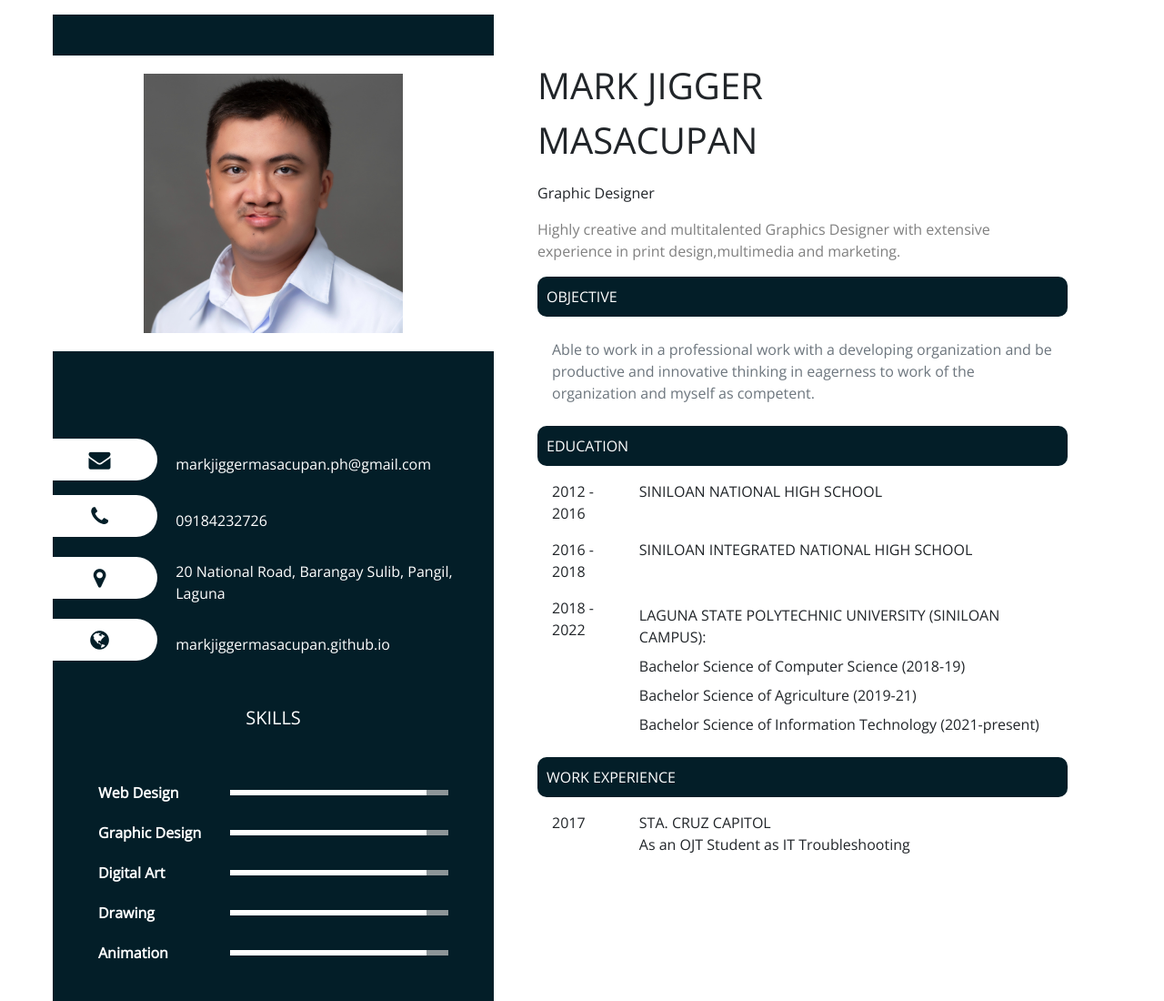
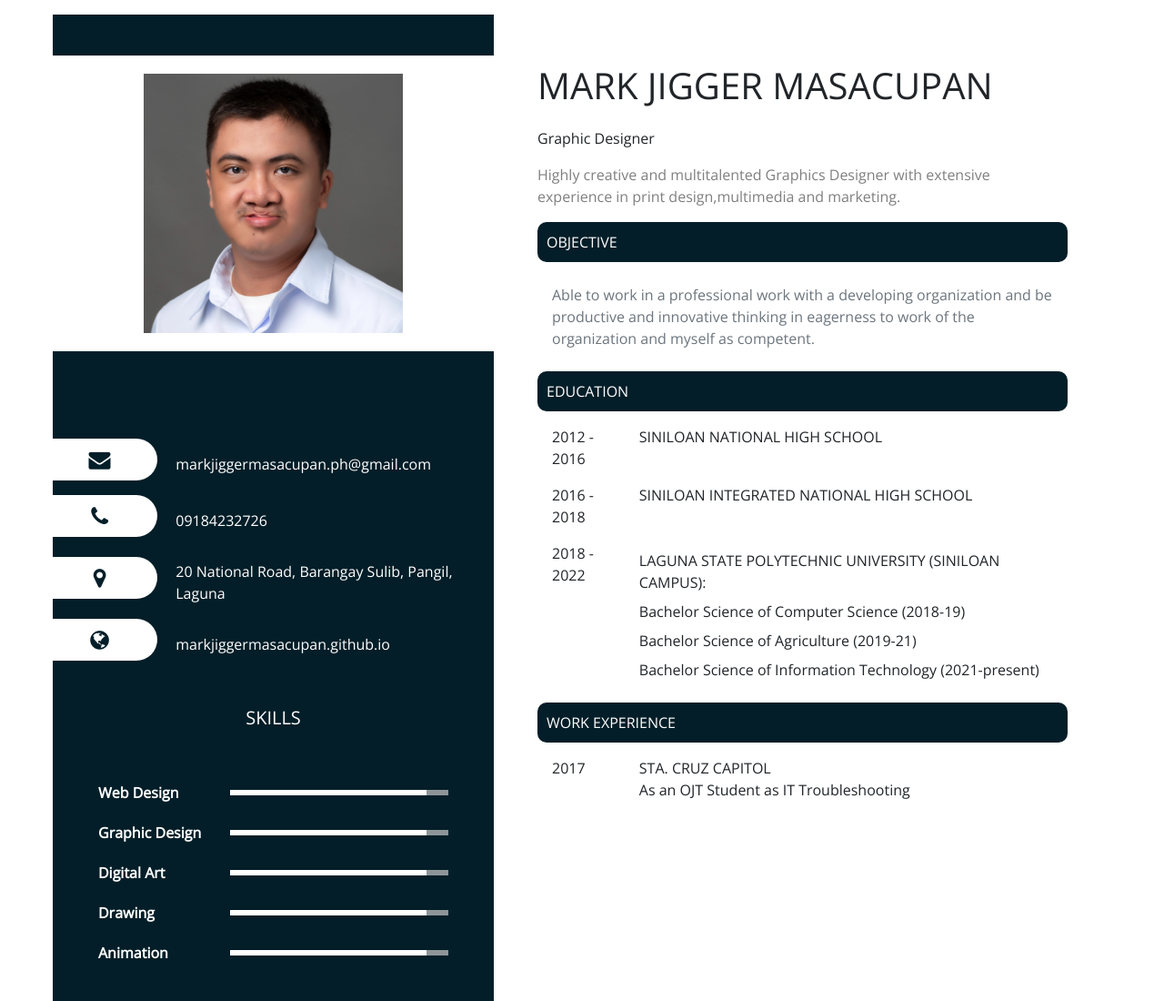
Before and after one commit to markjiggermasacupan/itst-301, a plain HTML site: page slm2-resume/index.html in a window 1280 px wide. Shown: the top 1100 px of the page at 91% size. Drawn offline with nearby package versions, Linux system fonts and the light colour scheme.

Commit message:
paragraph

```diff
--- a/slm2-resume/index.html
+++ b/slm2-resume/index.html
@@ -124,7 +124,7 @@
                     </div>
                 </section>
                 <section class="experience-section col-md px-lg-5 px-2 px-md-">
-                    <p class="text-dark fs-1 mt-5 mb-0">MARK JIGGER<br />MASACUPAN</p>
+                    <p class="text-dark fs-1 mt-5 mb-0">MARK JIGGER MASACUPAN</p>
                     <p class="mt-3">Graphic Designer</p>
                     <p class="text-black-50 mb-3">
                         Highly creative and multitalented Graphics Designer with extensive experience in print
```
